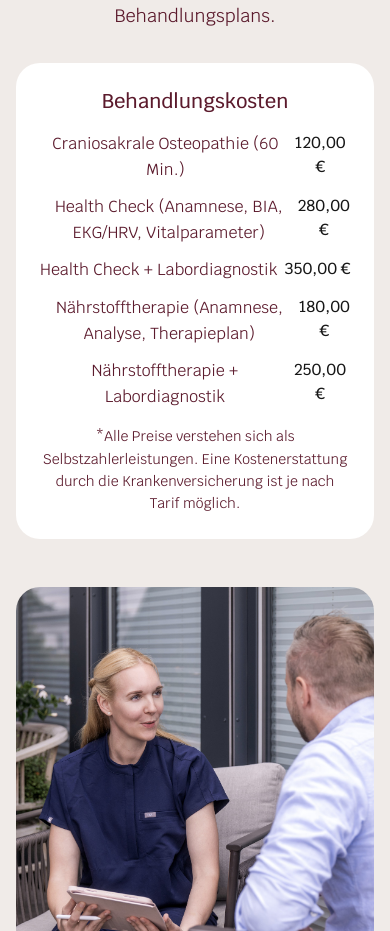
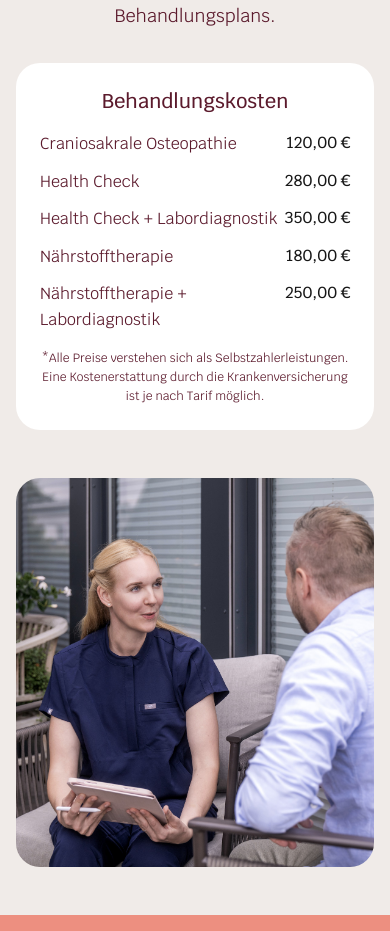
Before and after one commit to Lxnder1976/praxis-buchmann, a Next.js app: page / in a window 390 px wide. Shown: the part 5980-6911 px from the top of the page. Built offline with nearby package versions, Linux system fonts and the light colour scheme; a web font is replaced by a local one.

Commit message:
Optimize pricing section: hide mobile details, fix alignment, prevent Euro symbol line breaks, and reduce disclaimer text size

```diff
--- a/src/components/Pricing.tsx
+++ b/src/components/Pricing.tsx
@@ -19,29 +19,35 @@ export default function Pricing() {
             <div className="bg-white p-6 rounded-3xl">
               <h3 className="text-xl font-medium text-burgundy mb-4">Behandlungskosten</h3>
               <div className="space-y-3">
-                <div className="flex justify-between">
-                  <span className="body-text">Craniosakrale Osteopathie (60 Min.)</span>
-                  <span className="font-medium">120,00 €</span>
+                <div className="flex justify-between items-start">
+                  <span className="body-text text-left">
+                    Craniosakrale Osteopathie <span className="hidden md:inline">(60 Min.)</span>
+                  </span>
+                  <span className="font-medium whitespace-nowrap">120,00&nbsp;€</span>
                 </div>
-                <div className="flex justify-between">
-                  <span className="body-text">Health Check (Anamnese, BIA, EKG/HRV, Vitalparameter)</span>
-                  <span className="font-medium">280,00 €</span>
+                <div className="flex justify-between items-start">
+                  <span className="body-text text-left">
+                    Health Check <span className="hidden md:inline">(Anamnese, BIA, EKG/HRV, Vitalparameter)</span>
+                  </span>
+                  <span className="font-medium whitespace-nowrap">280,00&nbsp;€</span>
                 </div>
-                <div className="flex justify-between">
-                  <span className="body-text">Health Check + Labordiagnostik</span>
-                  <span className="font-medium">350,00 €</span>
+                <div className="flex justify-between items-start">
+                  <span className="body-text text-left">Health Check + Labordiagnostik</span>
+                  <span className="font-medium whitespace-nowrap">350,00&nbsp;€</span>
                 </div>
-                <div className="flex justify-between">
-                  <span className="body-text">Nährstofftherapie (Anamnese, Analyse, Therapieplan)</span>
-                  <span className="font-medium">180,00 €</span>
+                <div className="flex justify-between items-start">
+                  <span className="body-text text-left">
+                    Nährstofftherapie <span className="hidden md:inline">(Anamnese, Analyse, Therapieplan)</span>
+                  </span>
+                  <span className="font-medium whitespace-nowrap">180,00&nbsp;€</span>
                 </div>
-                <div className="flex justify-between">
-                  <span className="body-text">Nährstofftherapie + Labordiagnostik</span>
-                  <span className="font-medium">250,00 €</span>
+                <div className="flex justify-between items-start">
+                  <span className="body-text text-left">Nährstofftherapie + Labordiagnostik</span>
+                  <span className="font-medium whitespace-nowrap">250,00&nbsp;€</span>
                 </div>
               </div>
 
-              <p className="body-text text-sm mt-4">
+              <p className="body-text text-xs mt-4 text-gray-600">
                 *Alle Preise verstehen sich als Selbstzahlerleistungen. Eine Kostenerstattung durch die Krankenversicherung ist je nach Tarif möglich.
               </p>
             </div>
```
